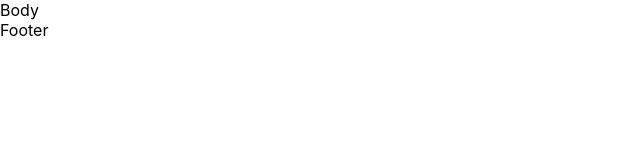
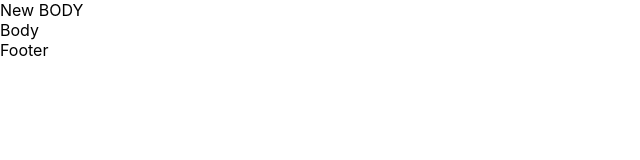
Before and after one commit to Kliapwnz/components, a React (Create React App) app: page / in a window 1280 px wide. Shown: the top 160 px of the page, without its empty margins (0-640 px from the left). Built offline with nearby package versions, Linux system fonts and the light colour scheme.

Commit message:
add First props

```diff
--- a/src/App.tsx
+++ b/src/App.tsx
@@ -7,7 +7,7 @@ import {Footer} from "./site/Footer";
 function App() {
     return (
         <>
-            <Header/>
+            <Header title={"New BODY"}/>
             <Body/>
             <Footer/>
         </>
```
